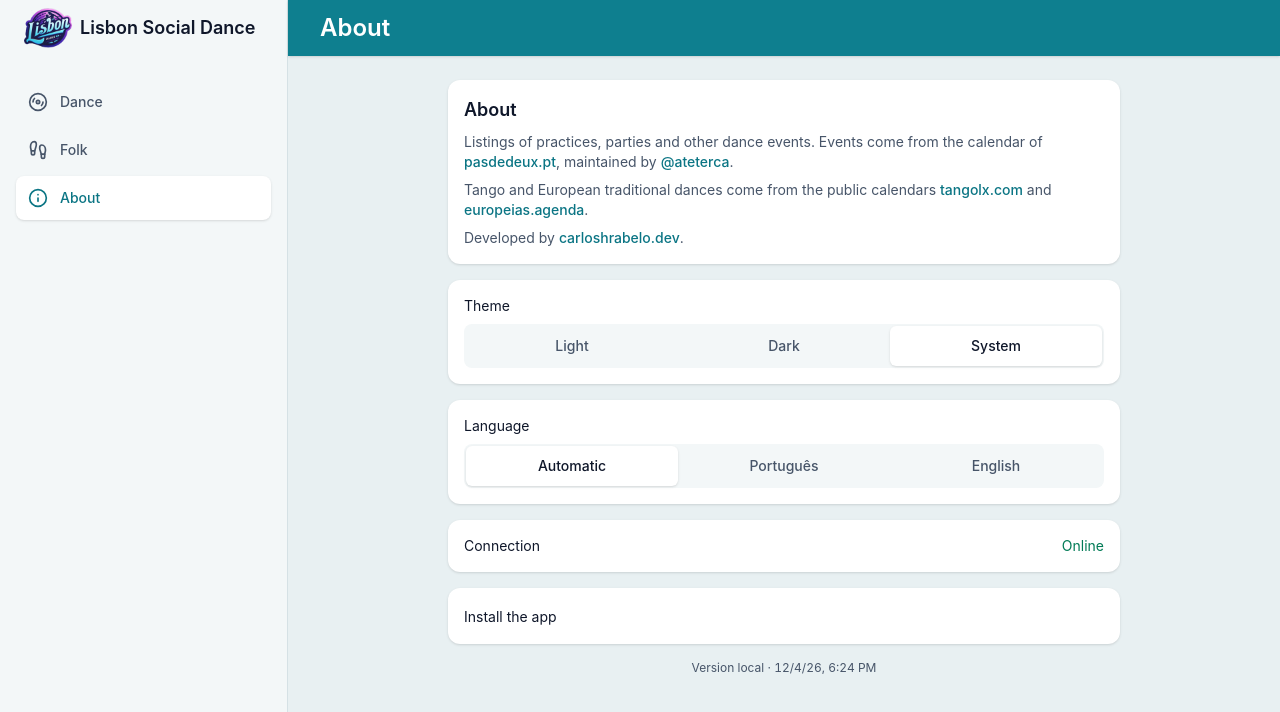
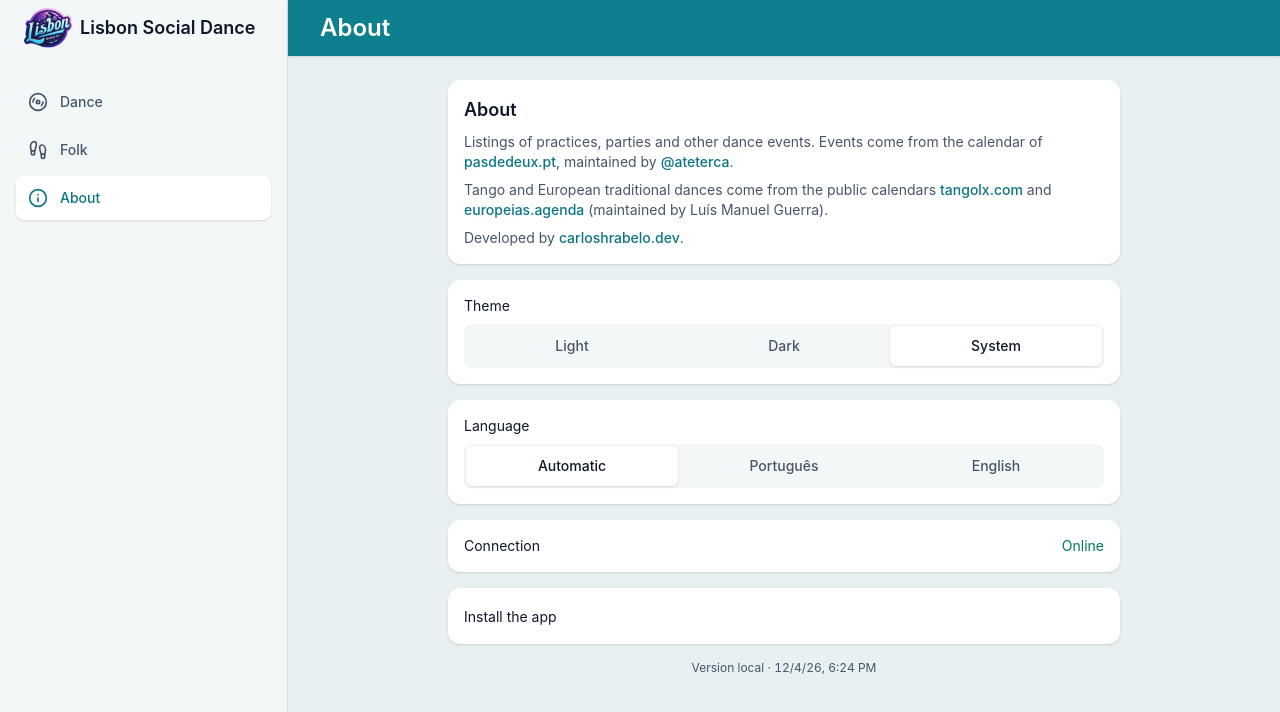
Before and after one commit to carloshrabelo/ai, a React (Vite) app: page /info in a window 1280 px wide. Shown: the top 712 px of the page. Built offline with nearby package versions, Linux system fonts and the light colour scheme; no server answers.

Commit message:
About: credit Luís Manuel Guerra for the traditional dances calendar
Co-Authored-By: Claude Opus 5.5 <noreply@anthropic.com>

```diff
--- a/src/pages/Info.tsx
+++ b/src/pages/Info.tsx
@@ -28,7 +28,8 @@ export default function Info() {
           <ExternalLink href="https://calendar.google.com/calendar/embed?src=europeias.agenda%40gmail.com&ctz=Europe%2FLisbon">
             europeias.agenda
           </ExternalLink>
-          .
+          {' '}
+          ({t.info.maintainedBy} Luís Manuel Guerra).
         </p>
         <p className="text-sm text-fg-muted">
           {t.info.developedBy} <ExternalLink href="https://carloshrabelo.dev/">carloshrabelo.dev</ExternalLink>.
```
Also changed, not shown: 1 other file (tests, documents, lock files or other folders).
